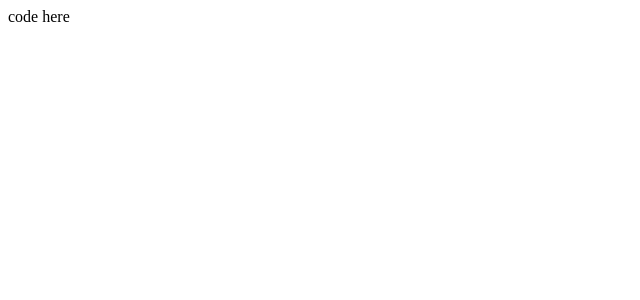
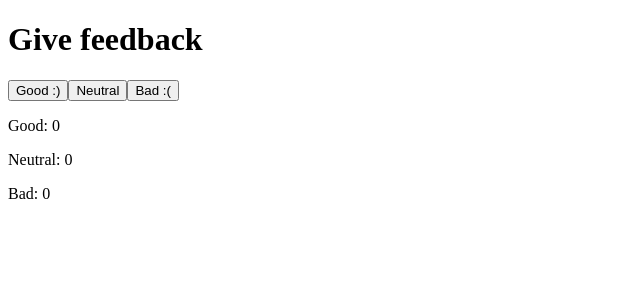
Before and after one commit to MikkoVuopala/FullStack, a React (Create React App) app in the folder Kierros1/unicafe/: page / in a window 1280 px wide. Shown: the top 300 px of the page, without its empty margins (0-640 px from the left). Built offline with nearby package versions, Linux system fonts and the light colour scheme.

Commit message:
1.6 tehtävä

```diff
--- a/Kierros1/unicafe/src/index.js
+++ b/Kierros1/unicafe/src/index.js
@@ -9,7 +9,13 @@
 
   return (
     <div>
-      code here
+      <h1>Give feedback</h1>
+      <button onClick = {() => setGood(good + 1)}>Good :)</button>
+      <button onClick = {() => setNeutral(neutral + 1)}>Neutral</button>
+      <button onClick = {() => setBad(bad + 1)}>Bad :(</button>
+      <p>Good: {good}</p>
+      <p>Neutral: {neutral}</p>
+      <p>Bad: {bad}</p>
     </div>
   )
 }
```
